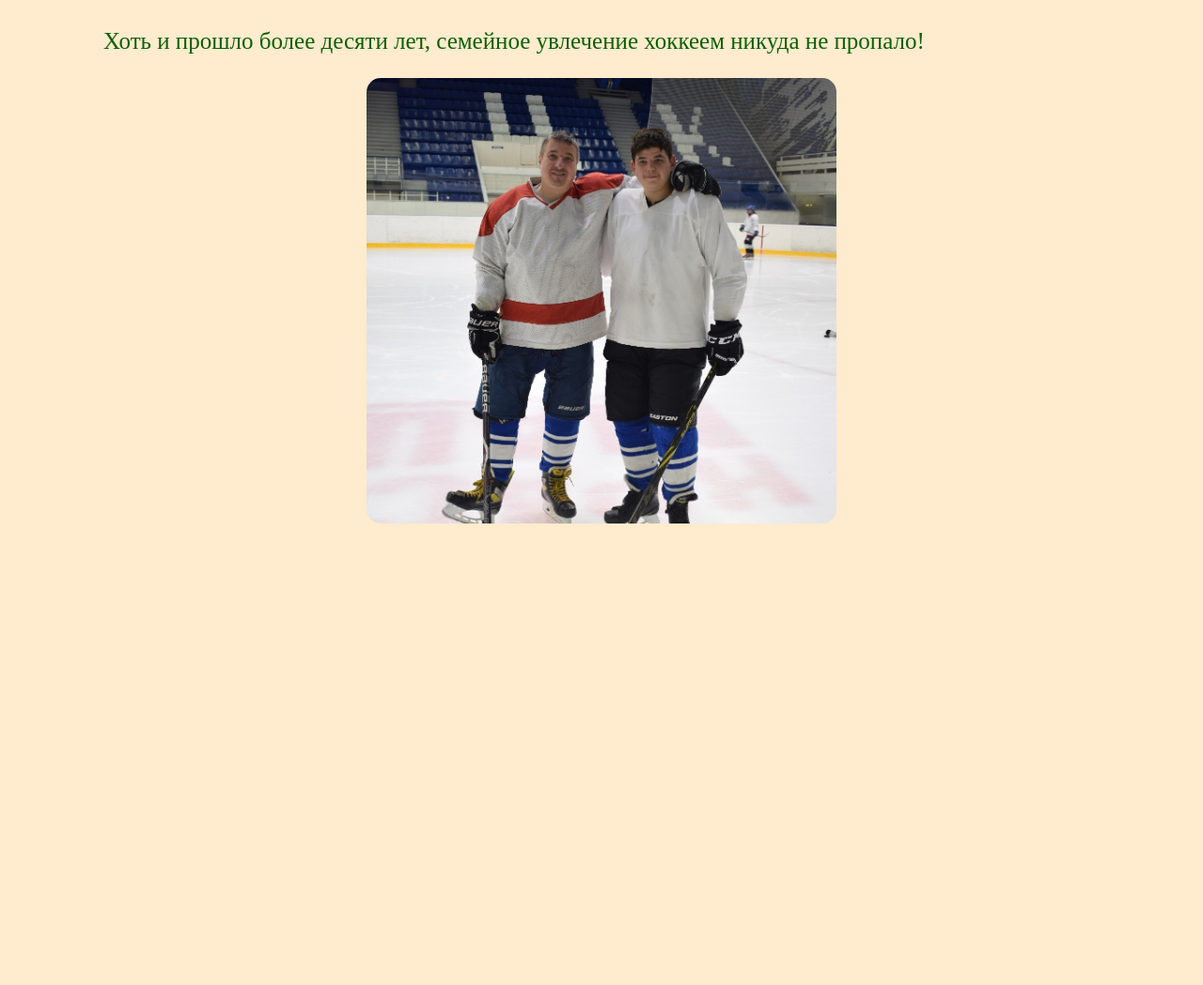
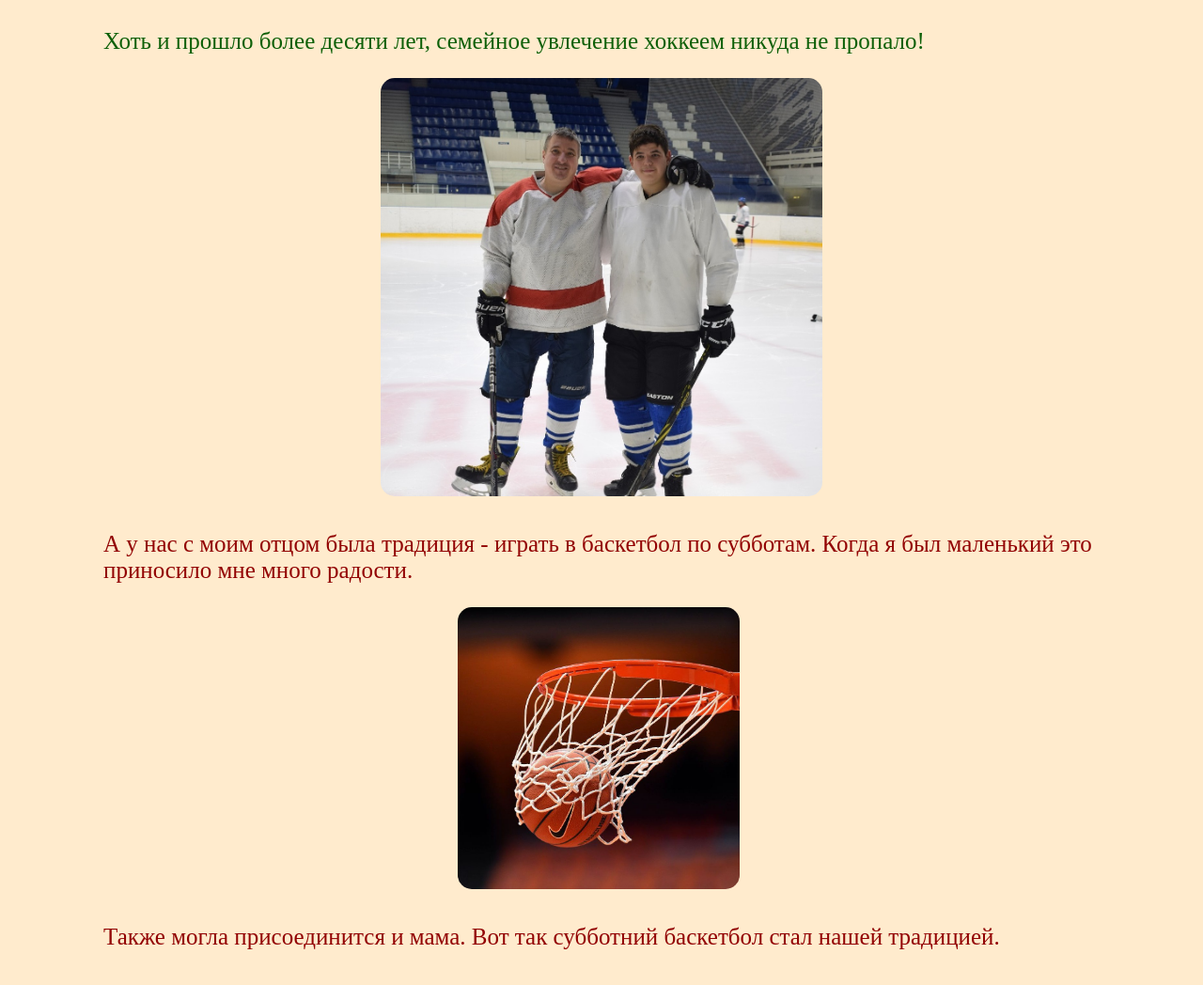
Before and after one commit to Lolotrope/Family, a plain HTML site: page traditions.html in a window 1280 px wide. Shown: the part 1099-2147 px from the top of the page at 94% size. Before the commit the page ends 1693 px from the top, so only its background shows below. Drawn offline with Linux system fonts and the light colour scheme; a web font is replaced by a local one.

Commit message:
Add files via upload

```diff
--- a/traditions.html
+++ b/traditions.html
@@ -50,25 +50,25 @@
       <p style="color: rgb(12, 95, 7);" class="citation" >
         Хоть и прошло более десяти лет, семейное увлечение хоккеем никуда не пропало!
         <div class="centerImage">
-          <img src="images/hockey_4.jpeg"; class="borderImage"; style="width: 500px;">
+          <img src="images/hockey_4.jpeg"; class="borderImage"; style="width: 470px;">
         </div>
       </p>
 
         <!-- Миша и пока не скинул. Ждём -->
-        <!--
         <p style="color: rgb(146, 2, 2);" class="citation" >
-        А вот я, Михаил, очень люлбю рыбачить с семьёй.
+        А у нас с моим отцом была традиция - играть в баскетбол по субботам. Когда я был маленький это приносило мне много радости.
+
           <div class="centerImage">
-            <img src=""; class="borderImage"; style="width: 500px;">
+            <img src="images/basketball_1.jpg"; class="borderImage"; style="width: 300px;">
             <img src=""; class="borderImage"; style="width: 518px;">
           </div>
         </p>
         <p style="color: rgb(146, 2, 2);" class="citation" >
+          Также могла присоединится и мама. Вот так субботний баскетбол стал нашей традицией.
           <div class="centerImage">
             <img src=""; class="borderImage"; style="width: 500px;">
           </div>
        </p>
-        -->
     </div>
 </body>
 </html>
```
